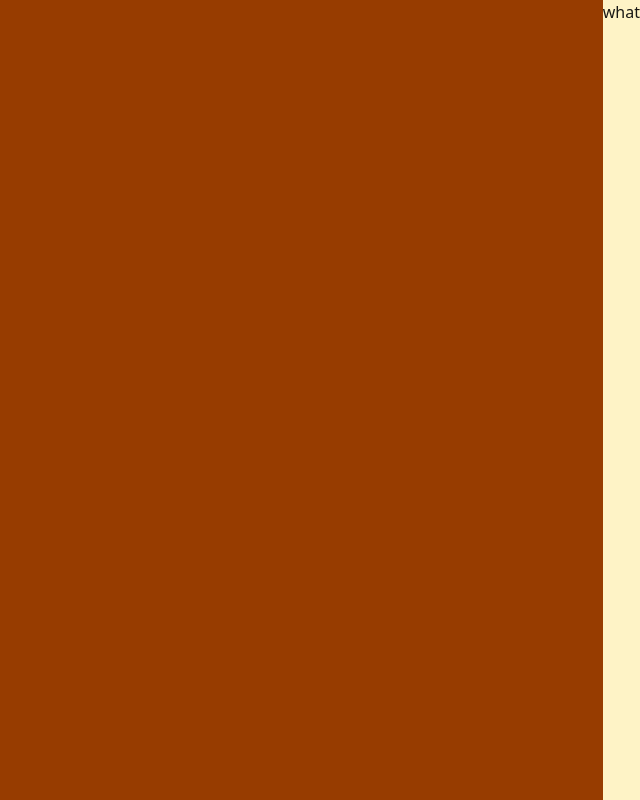
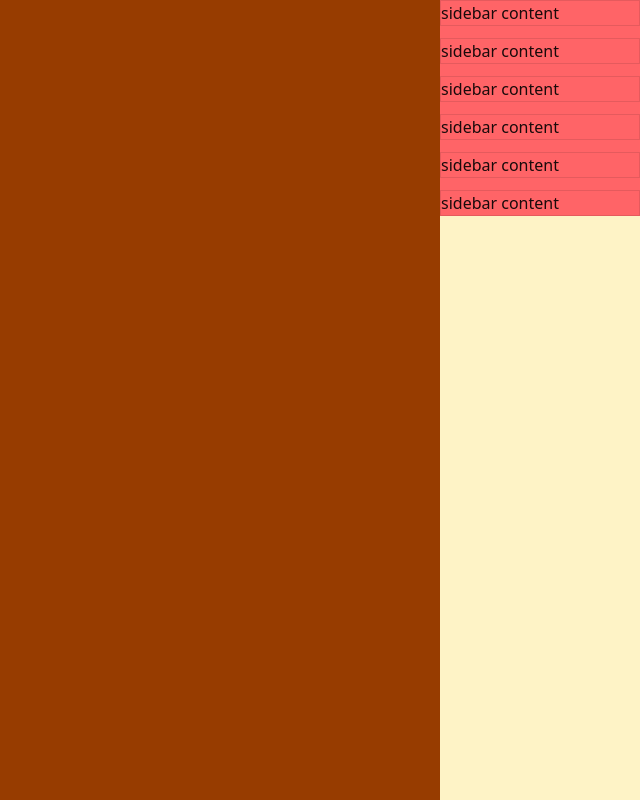
Before and after one commit to ThePott/oz-mat-jip, a React (Vite) app: page / in a window 1280 px wide. Shown: the whole page, without its empty margins (640-1280 px from the left). Built offline with nearby package versions, Linux system fonts and the light colour scheme; no server answers.

Commit message:
🐛 Fix(sidebar): Fix sidebar width bug

```diff
--- a/src/package/layout/_ExpandableSidebar.tsx
+++ b/src/package/layout/_ExpandableSidebar.tsx
@@ -18,18 +18,18 @@ type ExpandableSidebarProps = BaseProps & AdditionalProps;
 
 const FloatingSidebar = ({
   doExpand,
-  widthInPixel,
   className,
   gap,
   position,
   children,
   ...props
-}: ExpandableSidebarProps) => {
+}: Omit<ExpandableSidebarProps, "widthInPixel">) => {
   const positionClassName = position === "LEFT" ? "left-0" : "right-0";
-  const widthClassName = doExpand ? "w-screen" : `w-[${widthInPixel}px]`;
+  const widthClassName = doExpand ? "w-screen" : "w-full";
   return (
     <div
       {...props}
+      // style={widthStyle}
       className={`bg-red-400 ${positionClassName} ${widthClassName} absolute shrink-0 ${className}`}
     >
       <Vstack gap={gap}>{children}</Vstack>
@@ -39,9 +39,15 @@ const FloatingSidebar = ({
 
 const ExpandableSidebar = ({ children, ...props }: ExpandableSidebarProps) => {
   const { widthInPixel } = props;
+  const widthStyle = {
+    minWidth: `${widthInPixel}px`,
+  };
   return (
-    <div className={`h-full min-w-[${widthInPixel}px] relative bg-amber-100`}>
-      {/* <FloatingSidebar {...props}>{children}</FloatingSidebar> */}
+    <div
+      style={widthStyle}
+      className={`h-full min-w-[px] relative bg-amber-100`}
+    >
+      <FloatingSidebar {...props}>{children}</FloatingSidebar>
       <p>what</p>
     </div>
   );
```
